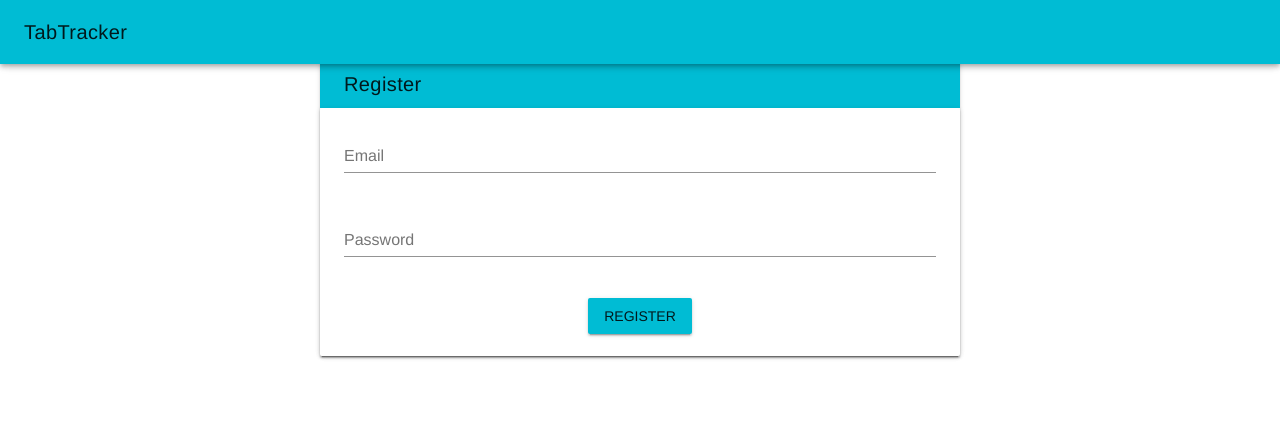
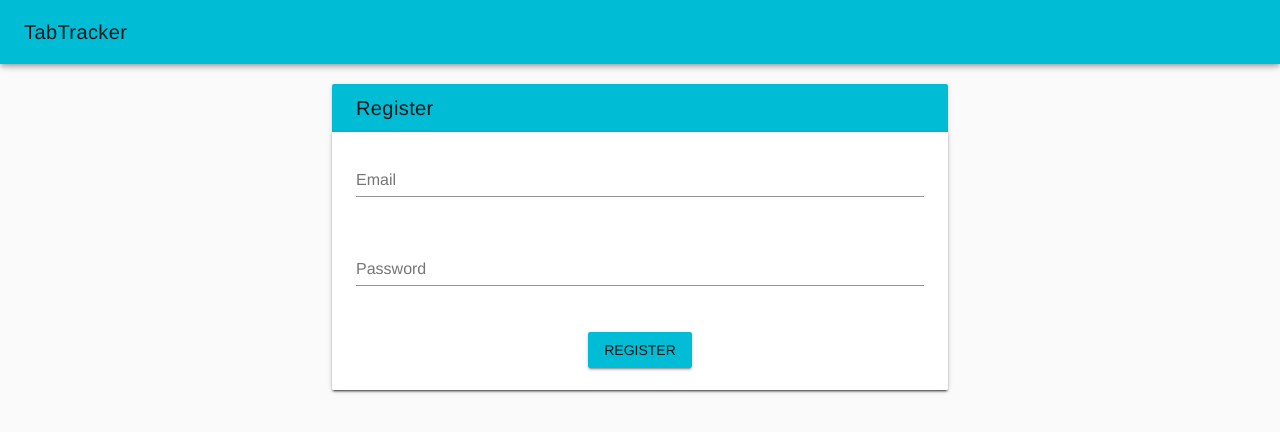
Before and after one commit to Hayato9203/tab-tracker, a Vue app in the folder client/: page /#/register in a window 1280 px wide. Shown: the top 432 px of the page. Built offline with nearby package versions, Linux system fonts and the light colour scheme.

Commit message:
Integrate vuetify in app.vue

```diff
--- a/client/src/App.vue
+++ b/client/src/App.vue
@@ -1,8 +1,13 @@
 <template>
   <div id="app">
     <page-header />
-    <!-- <img src="./assets/logo.png"> -->
-    <router-view/>
+    <v-app>
+      <v-content>
+        <v-container fluid>
+          <router-view/>
+        </v-container>
+      </v-content>
+    </v-app>
   </div>
 </template>
 
```
